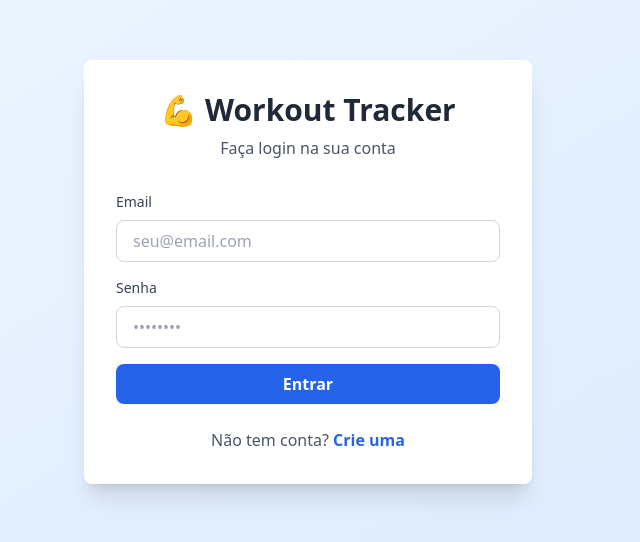
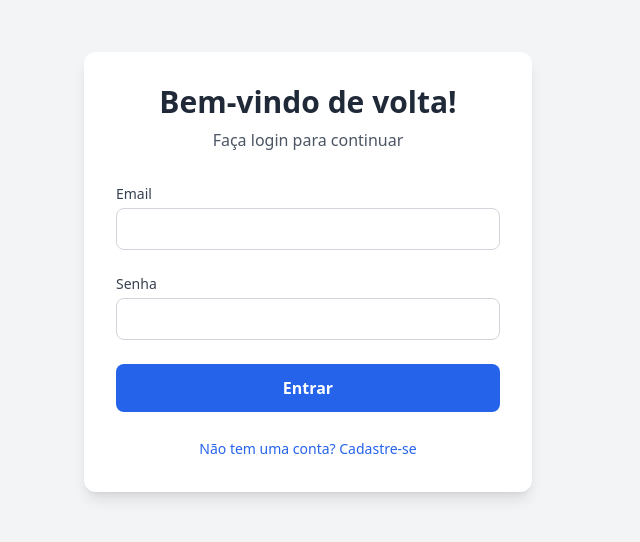
Before and after one commit to MarceloLucianoF/workout-tracker, a React (Create React App) app: page /login in a window 1280 px wide. Shown: the part 128-670 px from the top of the page, without its empty margins (332-972 px from the left). Built offline with nearby package versions, Linux system fonts and the light colour scheme; no server answers.

Commit message:
Feat: Finaliza implementação do Dark Mode (Login, Histórico e Admin)

```diff
--- a/src/pages/admin/AdminExercises.jsx
+++ b/src/pages/admin/AdminExercises.jsx
@@ -60,8 +60,9 @@ export default function AdminExercises() {
 
   if (showForm || editingExercise) {
     return (
-      <div className="min-h-screen bg-gray-50 p-6">
+      <div className="min-h-screen bg-gray-50 dark:bg-gray-900 p-6 transition-colors duration-300">
         <div className="max-w-4xl mx-auto">
+          {/* Note: O ExerciseForm precisa ter suporte a dark mode internamente também */}
           <ExerciseForm
             exercise={editingExercise}
             onSubmit={editingExercise ? handleUpdateExercise : handleAddExercise}
@@ -77,20 +78,20 @@ export default function AdminExercises() {
   }
 
   return (
-    <div className="min-h-screen bg-gray-50 p-6">
+    <div className="min-h-screen bg-gray-50 dark:bg-gray-900 p-6 transition-colors duration-300">
       <div className="max-w-6xl mx-auto">
         <div className="flex justify-between items-center mb-8">
-          <h1 className="text-4xl font-bold text-gray-800">Gerenciar Exercícios</h1>
+          <h1 className="text-4xl font-bold text-gray-800 dark:text-white">Gerenciar Exercícios</h1>
           <div className="flex gap-3">
             <button
               onClick={() => setShowImportModal(true)}
-              className="bg-purple-600 text-white px-6 py-3 rounded-lg font-semibold hover:bg-purple-700"
+              className="bg-purple-600 text-white px-6 py-3 rounded-lg font-semibold hover:bg-purple-700 transition"
             >
               📥 Importar JSON
             </button>
             <button
               onClick={() => setShowForm(true)}
-              className="bg-green-600 text-white px-6 py-3 rounded-lg font-semibold hover:bg-green-700"
+              className="bg-green-600 text-white px-6 py-3 rounded-lg font-semibold hover:bg-green-700 transition"
             >
               + Novo Exercício
             </button>
@@ -98,7 +99,7 @@ export default function AdminExercises() {
         </div>
 
         {error && (
-          <div className="bg-red-100 border border-red-400 text-red-700 px-4 py-3 rounded mb-6">
+          <div className="bg-red-100 dark:bg-red-900/30 border border-red-400 dark:border-red-800 text-red-700 dark:text-red-300 px-4 py-3 rounded mb-6">
             {error}
           </div>
         )}
@@ -110,24 +111,24 @@ export default function AdminExercises() {
             placeholder="Buscar por nome ou grupo muscular..."
             value={searchTerm}
             onChange={(e) => setSearchTerm(e.target.value)}
-            className="w-full px-4 py-2 border border-gray-300 rounded-lg focus:ring-2 focus:ring-blue-500 focus:border-transparent"
+            className="w-full px-4 py-2 border border-gray-300 dark:border-gray-700 rounded-lg focus:ring-2 focus:ring-blue-500 focus:border-transparent bg-white dark:bg-gray-800 text-gray-900 dark:text-white placeholder-gray-500 dark:placeholder-gray-400 transition-colors"
           />
         </div>
 
         {loading ? (
           <div className="text-center py-12">
-            <p className="text-gray-600 text-lg">Carregando exercícios...</p>
+            <p className="text-gray-600 dark:text-gray-400 text-lg">Carregando exercícios...</p>
           </div>
         ) : filteredExercises.length === 0 ? (
           <div className="text-center py-12">
-            <p className="text-gray-600 text-lg">Nenhum exercício encontrado</p>
+            <p className="text-gray-600 dark:text-gray-400 text-lg">Nenhum exercício encontrado</p>
           </div>
         ) : (
           <div className="grid grid-cols-1 md:grid-cols-2 lg:grid-cols-3 gap-6">
             {filteredExercises.map(exercise => (
-              <div key={exercise.firestoreId} className="bg-white rounded-lg shadow-md overflow-hidden hover:shadow-lg transition">
+              <div key={exercise.firestoreId} className="bg-white dark:bg-gray-800 rounded-lg shadow-md overflow-hidden hover:shadow-lg transition-all duration-300 border border-gray-200 dark:border-gray-700">
                 {/* Imagem */}
-                <div className="h-48 bg-gray-200 overflow-hidden">
+                <div className="h-48 bg-gray-200 dark:bg-gray-700 overflow-hidden">
                   <img
                     src={exercise.machineImage}
                     alt={exercise.name}
@@ -140,16 +141,16 @@ export default function AdminExercises() {
 
                 {/* Conteúdo */}
                 <div className="p-4">
-                  <h3 className="text-lg font-bold text-gray-800 mb-2">{exercise.name}</h3>
+                  <h3 className="text-lg font-bold text-gray-800 dark:text-white mb-2">{exercise.name}</h3>
 
-                  <div className="space-y-1 text-sm text-gray-600 mb-4">
+                  <div className="space-y-1 text-sm text-gray-600 dark:text-gray-400 mb-4">
                     <p>📊 {exercise.sets}x{exercise.reps}</p>
                     <p>⏱️ {exercise.rest}s descanso</p>
                     <p>💪 {exercise.muscleGroup}</p>
                     <p>📈 {exercise.difficulty}</p>
                   </div>
 
-                  <p className="text-sm text-gray-600 mb-4 line-clamp-2">
+                  <p className="text-sm text-gray-600 dark:text-gray-400 mb-4 line-clamp-2">
                     {exercise.description}
                   </p>
 
@@ -157,19 +158,19 @@ export default function AdminExercises() {
                   <div className="flex gap-2">
                     <button
                       onClick={() => setSelectedExercise(exercise)}
-                      className="flex-1 bg-green-600 text-white py-2 rounded font-semibold hover:bg-green-700 text-sm"
+                      className="flex-1 bg-green-600 text-white py-2 rounded font-semibold hover:bg-green-700 text-sm transition"
                     >
                       Ver
                     </button>
                     <button
                       onClick={() => setEditingExercise(exercise)}
-                      className="flex-1 bg-blue-600 text-white py-2 rounded font-semibold hover:bg-blue-700 text-sm"
+                      className="flex-1 bg-blue-600 text-white py-2 rounded font-semibold hover:bg-blue-700 text-sm transition"
                     >
                       Editar
                     </button>
                     <button
                       onClick={() => handleDeleteExercise(exercise)}
-                      className="flex-1 bg-red-600 text-white py-2 rounded font-semibold hover:bg-red-700 text-sm"
+                      className="flex-1 bg-red-600 text-white py-2 rounded font-semibold hover:bg-red-700 text-sm transition"
                     >
                       Deletar
                     </button>
@@ -184,12 +185,12 @@ export default function AdminExercises() {
       {/* Modal de Detalhes */}
       {selectedExercise && (
         <div className="fixed inset-0 bg-black bg-opacity-50 flex items-center justify-center p-4 z-50">
-          <div className="bg-white rounded-lg shadow-xl p-8 w-full max-w-2xl max-h-[90vh] overflow-y-auto">
+          <div className="bg-white dark:bg-gray-800 rounded-lg shadow-xl p-8 w-full max-w-2xl max-h-[90vh] overflow-y-auto transition-colors duration-300">
             <div className="flex justify-between items-center mb-6">
-              <h2 className="text-2xl font-bold text-gray-800">{selectedExercise.name}</h2>
+              <h2 className="text-2xl font-bold text-gray-800 dark:text-white">{selectedExercise.name}</h2>
               <button
                 onClick={() => setSelectedExercise(null)}
-                className="text-gray-500 hover:text-gray-700 text-2xl"
+                className="text-gray-500 dark:text-gray-400 hover:text-gray-700 dark:hover:text-white text-2xl transition"
               >
                 ✕
               </button>
@@ -199,7 +200,7 @@ export default function AdminExercises() {
               <img
                 src={selectedExercise.machineImage}
                 alt={selectedExercise.name}
-                className="w-full h-64 object-cover rounded-lg"
+                className="w-full h-64 object-cover rounded-lg bg-gray-200 dark:bg-gray-700"
                 onError={(e) => {
                   e.target.src = 'https://via.placeholder.com/400x300?text=Sem+imagem';
                 }}
@@ -207,46 +208,46 @@ export default function AdminExercises() {
 
               <div className="grid grid-cols-2 gap-4">
                 <div>
-                  <p className="text-sm font-semibold text-gray-600">Séries</p>
-                  <p className="text-lg text-gray-800">{selectedExercise.sets}</p>
+                  <p className="text-sm font-semibold text-gray-600 dark:text-gray-400">Séries</p>
+                  <p className="text-lg text-gray-800 dark:text-gray-200">{selectedExercise.sets}</p>
                 </div>
                 <div>
-                  <p className="text-sm font-semibold text-gray-600">Repetições</p>
-                  <p className="text-lg text-gray-800">{selectedExercise.reps}</p>
+                  <p className="text-sm font-semibold text-gray-600 dark:text-gray-400">Repetições</p>
+                  <p className="text-lg text-gray-800 dark:text-gray-200">{selectedExercise.reps}</p>
                 </div>
                 <div>
-                  <p className="text-sm font-semibold text-gray-600">Descanso</p>
-                  <p className="text-lg text-gray-800">{selectedExercise.rest}s</p>
+                  <p className="text-sm font-semibold text-gray-600 dark:text-gray-400">Descanso</p>
+                  <p className="text-lg text-gray-800 dark:text-gray-200">{selectedExercise.rest}s</p>
                 </div>
                 <div>
-                  <p className="text-sm font-semibold text-gray-600">Grupo Muscular</p>
-                  <p className="text-lg text-gray-800">{selectedExercise.muscleGroup}</p>
+                  <p className="text-sm font-semibold text-gray-600 dark:text-gray-400">Grupo Muscular</p>
+                  <p className="text-lg text-gray-800 dark:text-gray-200">{selectedExercise.muscleGroup}</p>
                 </div>
               </div>
 
               <div>
-                <p className="text-sm font-semibold text-gray-600 mb-2">Descrição</p>
-                <p className="text-gray-700">{selectedExercise.description}</p>
+                <p className="text-sm font-semibold text-gray-600 dark:text-gray-400 mb-2">Descrição</p>
+                <p className="text-gray-700 dark:text-gray-300">{selectedExercise.description}</p>
               </div>
 
               <div>
-                <p className="text-sm font-semibold text-gray-600 mb-2">Como Executar</p>
-                <p className="text-gray-700">{selectedExercise.execution}</p>
+                <p className="text-sm font-semibold text-gray-600 dark:text-gray-400 mb-2">Como Executar</p>
+                <p className="text-gray-700 dark:text-gray-300">{selectedExercise.execution}</p>
               </div>
 
               <div>
-                <p className="text-sm font-semibold text-gray-600 mb-2">Dificuldade</p>
-                <p className="text-lg text-gray-800">{selectedExercise.difficulty}</p>
+                <p className="text-sm font-semibold text-gray-600 dark:text-gray-400 mb-2">Dificuldade</p>
+                <p className="text-lg text-gray-800 dark:text-gray-200">{selectedExercise.difficulty}</p>
               </div>
 
               {selectedExercise.videoUrl && (
                 <div>
-                  <p className="text-sm font-semibold text-gray-600 mb-2">Vídeo</p>
+                  <p className="text-sm font-semibold text-gray-600 dark:text-gray-400 mb-2">Vídeo</p>
                   <a
                     href={selectedExercise.videoUrl}
                     target="_blank"
                     rel="noopener noreferrer"
-                    className="text-blue-600 hover:text-blue-800"
+                    className="text-blue-600 dark:text-blue-400 hover:text-blue-800 dark:hover:text-blue-300 transition"
                   >
                     Assistir vídeo
                   </a>
@@ -255,7 +256,7 @@ export default function AdminExercises() {
 
               <button
                 onClick={() => setSelectedExercise(null)}
-                className="w-full bg-gray-400 text-white py-2 rounded-lg font-semibold hover:bg-gray-500 mt-6"
+                className="w-full bg-gray-400 dark:bg-gray-600 text-white py-2 rounded-lg font-semibold hover:bg-gray-500 dark:hover:bg-gray-500 mt-6 transition"
               >
                 Fechar
               </button>
--- a/src/pages/auth/Login.jsx
+++ b/src/pages/auth/Login.jsx
@@ -1,100 +1,87 @@
-// src/pages/auth/Login.jsx
 import React, { useState } from 'react';
+import { useAuth } from '../../hooks/useAuth';
 import { useNavigate } from 'react-router-dom';
-import { useAuthContext } from '../../hooks/AuthContext';
 
 export default function Login() {
+  const [isLogin, setIsLogin] = useState(true);
   const [email, setEmail] = useState('');
   const [password, setPassword] = useState('');
-  const [error, setError] = useState('');
-  const [loading, setLoading] = useState(false);
+  const [error, setError] = useState(null);
+
+  const { login, signup } = useAuth();
   const navigate = useNavigate();
-  const { login, signup } = useAuthContext();
-  const [isSignup, setIsSignup] = useState(false);
 
   const handleSubmit = async (e) => {
     e.preventDefault();
-    setError('');
-    setLoading(true);
-
+    setError(null);
     try {
-      if (isSignup) {
+      if (isLogin) {
+        await login(email, password);
+      } else {
         await signup(email, password);
-      } else {
-        await login(email, password);
       }
       navigate('/home');
     } catch (err) {
       setError(err.message);
-    } finally {
-      setLoading(false);
     }
   };
 
   return (
-    <div className="min-h-screen bg-gradient-to-br from-blue-50 to-blue-100 flex items-center justify-center p-4">
-      <div className="bg-white rounded-lg shadow-xl p-8 w-full max-w-md">
-        <h1 className="text-3xl font-bold text-gray-800 mb-2 text-center">
-          💪 Workout Tracker
-        </h1>
-        <p className="text-gray-600 text-center mb-8">
-          {isSignup ? 'Crie sua conta' : 'Faça login na sua conta'}
-        </p>
+    <div className="min-h-screen flex items-center justify-center bg-gray-100 dark:bg-gray-900 px-4 transition-colors duration-300">
+      <div className="max-w-md w-full bg-white dark:bg-gray-800 rounded-xl shadow-lg p-8 transition-colors duration-300">
+        <div className="text-center mb-8">
+          <h1 className="text-3xl font-bold text-gray-800 dark:text-white">
+            {isLogin ? 'Bem-vindo de volta!' : 'Crie sua conta'}
+          </h1>
+          <p className="text-gray-600 dark:text-gray-400 mt-2">
+            {isLogin ? 'Faça login para continuar' : 'Comece sua jornada fitness hoje'}
+          </p>
+        </div>
 
-        {error && (
-          <div className="bg-red-100 border border-red-400 text-red-700 px-4 py-3 rounded mb-6">
-            {error}
-          </div>
-        )}
-
-        <form onSubmit={handleSubmit} className="space-y-4">
+        <form onSubmit={handleSubmit} className="space-y-6">
           <div>
-            <label className="block text-sm font-medium text-gray-700 mb-2">
-              Email
-            </label>
+            <label className="block text-sm font-medium text-gray-700 dark:text-gray-300 mb-1">Email</label>
             <input
               type="email"
+              required
+              className="w-full px-4 py-2 rounded-lg border border-gray-300 dark:border-gray-600 bg-white dark:bg-gray-700 text-gray-900 dark:text-white focus:ring-2 focus:ring-blue-500 outline-none transition-colors"
               value={email}
               onChange={(e) => setEmail(e.target.value)}
-              className="w-full px-4 py-2 border border-gray-300 rounded-lg focus:ring-2 focus:ring-blue-500 focus:border-transparent"
-              placeholder="seu@email.com"
-              required
             />
           </div>
 
           <div>
-            <label className="block text-sm font-medium text-gray-700 mb-2">
-              Senha
-            </label>
+            <label className="block text-sm font-medium text-gray-700 dark:text-gray-300 mb-1">Senha</label>
             <input
               type="password"
+              required
+              className="w-full px-4 py-2 rounded-lg border border-gray-300 dark:border-gray-600 bg-white dark:bg-gray-700 text-gray-900 dark:text-white focus:ring-2 focus:ring-blue-500 outline-none transition-colors"
               value={password}
               onChange={(e) => setPassword(e.target.value)}
-              className="w-full px-4 py-2 border border-gray-300 rounded-lg focus:ring-2 focus:ring-blue-500 focus:border-transparent"
-              placeholder="••••••••"
-              required
             />
           </div>
 
+          {error && (
+            <div className="bg-red-100 dark:bg-red-900/30 border border-red-400 dark:border-red-800 text-red-700 dark:text-red-300 px-4 py-3 rounded relative">
+              {error}
+            </div>
+          )}
+
           <button
             type="submit"
-            disabled={loading}
-            className="w-full bg-blue-600 text-white py-2 rounded-lg font-semibold hover:bg-blue-700 disabled:opacity-50 transition"
+            className="w-full bg-blue-600 hover:bg-blue-700 text-white font-bold py-3 rounded-lg transition duration-200"
           >
-            {loading ? 'Carregando...' : isSignup ? 'Criar Conta' : 'Entrar'}
+            {isLogin ? 'Entrar' : 'Cadastrar'}
           </button>
         </form>
 
         <div className="mt-6 text-center">
-          <p className="text-gray-600">
-            {isSignup ? 'Já tem conta?' : 'Não tem conta?'}{' '}
-            <button
-              onClick={() => setIsSignup(!isSignup)}
-              className="text-blue-600 hover:text-blue-800 font-semibold"
-            >
-              {isSignup ? 'Faça login' : 'Crie uma'}
-            </button>
-          </p>
+          <button
+            onClick={() => setIsLogin(!isLogin)}
+            className="text-blue-600 dark:text-blue-400 hover:underline text-sm font-medium"
+          >
+            {isLogin ? 'Não tem uma conta? Cadastre-se' : 'Já tem uma conta? Faça login'}
+          </button>
         </div>
       </div>
     </div>
--- a/src/pages/user/HistoryPage.jsx
+++ b/src/pages/user/HistoryPage.jsx
@@ -52,47 +52,47 @@ export default function HistoryPage() {
 
   if (loading) {
     return (
-      <div className="min-h-screen bg-gray-50 flex items-center justify-center">
-        <p className="text-gray-600 text-lg">Carregando histórico...</p>
+      <div className="min-h-screen bg-gray-50 dark:bg-gray-900 flex items-center justify-center transition-colors duration-300">
+        <p className="text-gray-600 dark:text-gray-300 text-lg">Carregando histórico...</p>
       </div>
     );
   }
 
   return (
-    <div className="min-h-screen bg-gray-50 p-6">
+    <div className="min-h-screen bg-gray-50 dark:bg-gray-900 p-6 transition-colors duration-300">
       <div className="max-w-4xl mx-auto">
-        <h1 className="text-4xl font-bold text-gray-800 mb-8">Histórico de Treinos</h1>
+        <h1 className="text-4xl font-bold text-gray-800 dark:text-white mb-8">Histórico de Treinos</h1>
 
         {error && (
-          <div className="bg-red-100 border border-red-400 text-red-700 px-4 py-3 rounded mb-6">
+          <div className="bg-red-100 border border-red-400 text-red-700 dark:bg-red-900/30 dark:text-red-300 dark:border-red-800 px-4 py-3 rounded mb-6">
             Erro ao carregar histórico: {error}
           </div>
         )}
 
         {checkIns.length === 0 ? (
           <div className="text-center py-12">
-            <p className="text-gray-600 text-lg">Nenhum treino realizado ainda</p>
+            <p className="text-gray-600 dark:text-gray-400 text-lg">Nenhum treino realizado ainda</p>
           </div>
         ) : (
           <div className="space-y-4">
             {checkIns.map(checkIn => (
-              <div key={checkIn.id} className="bg-white rounded-lg shadow-md p-6">
+              <div key={checkIn.id} className="bg-white dark:bg-gray-800 rounded-lg shadow-md p-6 transition-colors duration-300 border border-transparent dark:border-gray-700">
                 <div className="flex justify-between items-start mb-4">
                   <div>
-                    <h3 className="text-xl font-bold text-gray-800">{checkIn.trainingName}</h3>
-                    <p className="text-gray-600">{formatDate(checkIn.date)}</p>
+                    <h3 className="text-xl font-bold text-gray-800 dark:text-white">{checkIn.trainingName}</h3>
+                    <p className="text-gray-600 dark:text-gray-400">{formatDate(checkIn.date)}</p>
                   </div>
                   <div className="text-right">
-                    <p className="text-2xl font-bold text-green-600">
+                    <p className="text-2xl font-bold text-green-600 dark:text-green-400">
                       {checkIn.completedExercises?.length || 0}/{checkIn.totalExercises}
                     </p>
-                    <p className="text-gray-600 text-sm">exercícios completos</p>
+                    <p className="text-gray-600 dark:text-gray-400 text-sm">exercícios completos</p>
                   </div>
                 </div>
 
-                <div className="w-full bg-gray-200 rounded-full h-2">
+                <div className="w-full bg-gray-200 dark:bg-gray-700 rounded-full h-2">
                   <div
-                    className="bg-green-600 h-2 rounded-full"
+                    className="bg-green-600 dark:bg-green-500 h-2 rounded-full transition-all duration-500"
                     style={{
                       width: `${Math.round((checkIn.completedExercises?.length || 0) / checkIn.totalExercises * 100)}%`
                     }}
```
